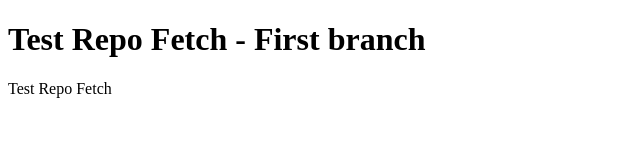
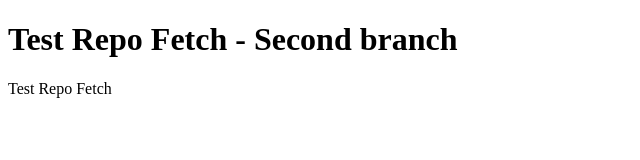
Before and after one commit to xyntaxR/test-repo-fetch, a plain HTML site: page index.html in a window 1280 px wide. Shown: the whole page, without its empty margins (0-640 px from the left). Drawn offline with Linux system fonts and the light colour scheme.

Commit message:
add changes to second branch

```diff
--- a/index.html
+++ b/index.html
@@ -5,7 +5,7 @@
     <title>Test Repo Fetch</title>
   </head>
   <body>
-    <h1>Test Repo Fetch - First branch</h1>
+    <h1>Test Repo Fetch - Second branch</h1>
     <p>Test Repo Fetch</p>
   </body>
 </html>
```
